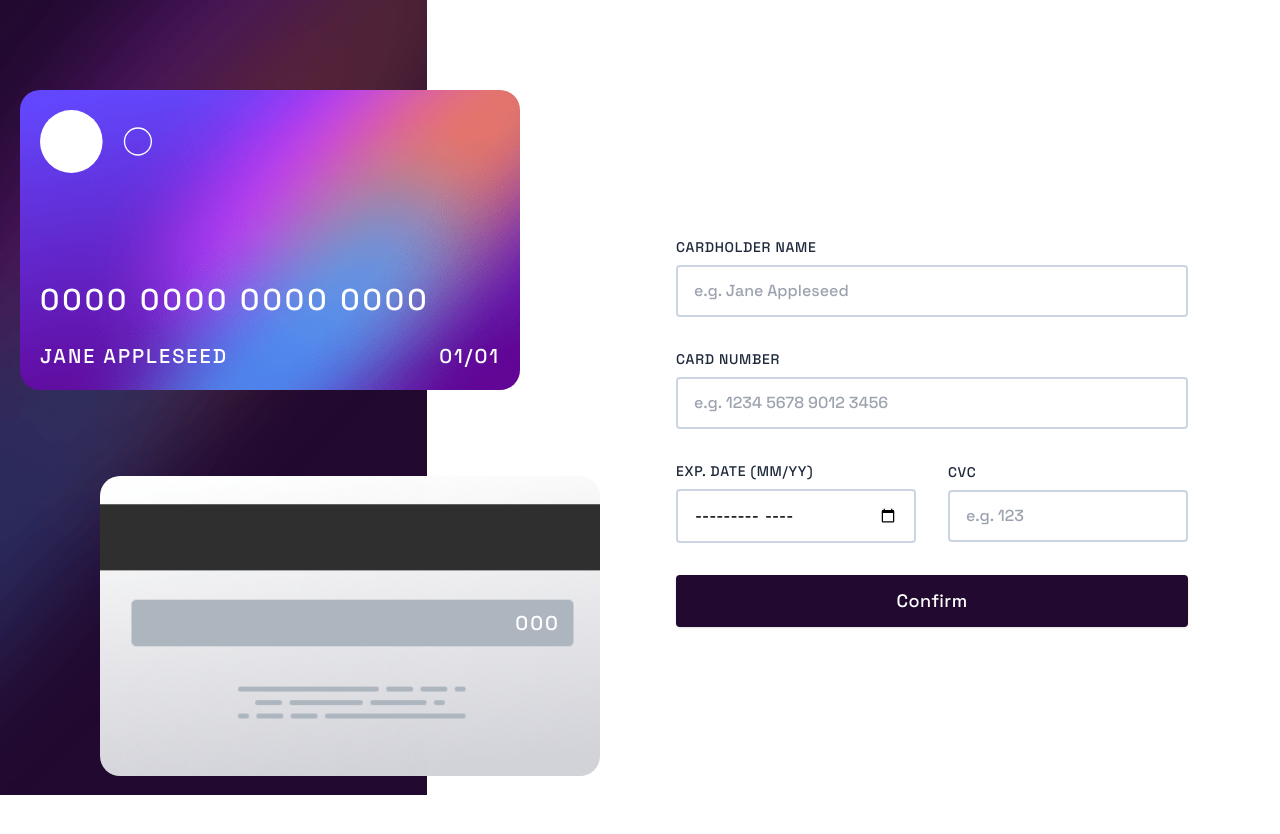
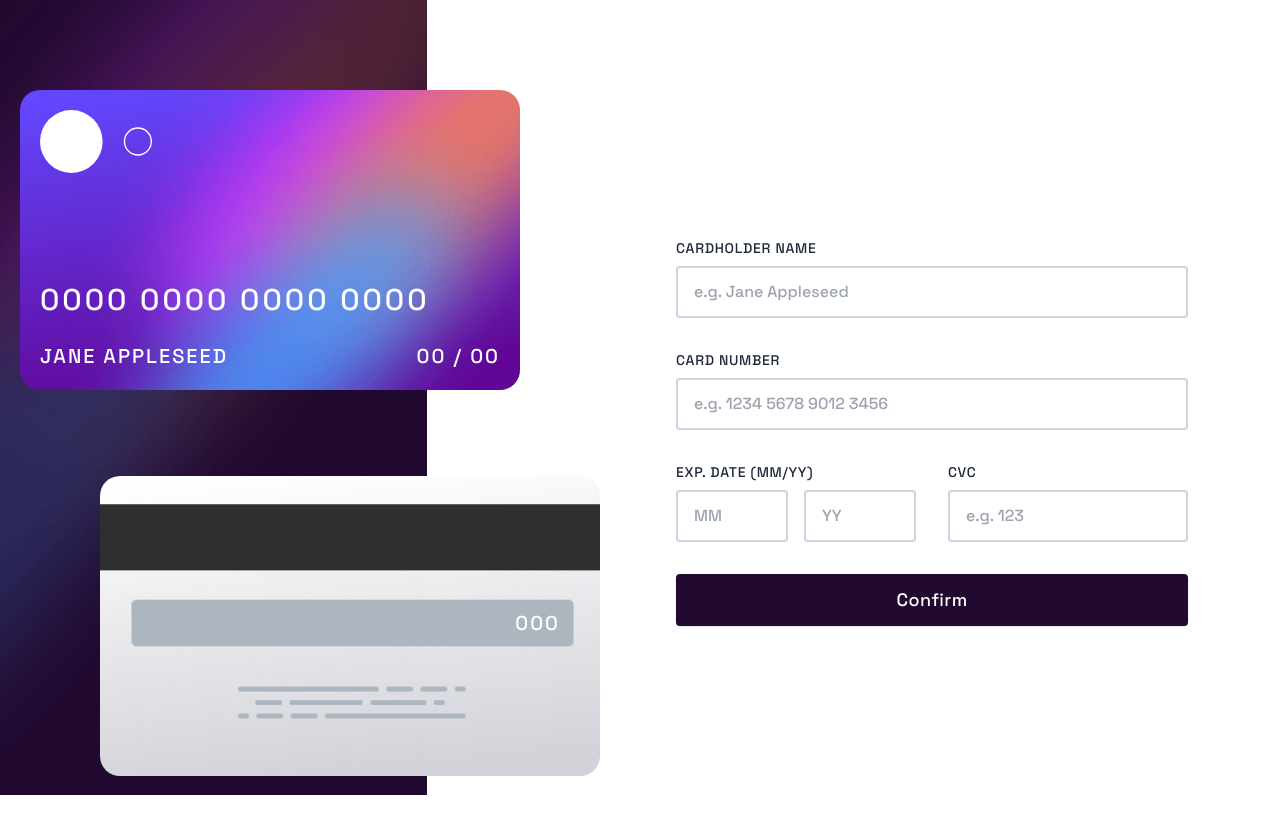
Before and after one commit to tamilvanansambasivam/Frontend-Mentor, a React (Vite) app in the folder interactive-card-details-form-main-vite/: page / in a window 1280 px wide. Shown: the top 834 px of the page. Built offline with nearby package versions, Linux system fonts and the light colour scheme.

Commit message:
Implementing credit card form with validation and confirmation

```diff
--- a/interactive-card-details-form-main-vite/src/App.jsx
+++ b/interactive-card-details-form-main-vite/src/App.jsx
@@ -3,14 +3,85 @@ import bgMobile from "../images/bg-main-mobile.png";
 import bgDesktop from "../images/bg-main-desktop.png";
 import logo from "../images/card-logo.svg";
 import tick from "../images/icon-complete.svg";
-import { format } from "date-fns";
+// import { format } from "date-fns";
 
 export default function App() {
   const [confirmed, setConfirmed] = useState(false);
   const [name, setName] = useState("");
+  const [nameError, setNameError] = useState("");
+
   const [cardNumber, setCardNumber] = useState("");
-  const [date, setDate] = useState("01/23");
+  const [cardNumberError, setCardNumberError] = useState("");
+
+  // const [date, setDate] = useState("01/23");
+
+  const [monthValue, setMonthValue] = useState("");
+  const [monthError, setMonthError] = useState("");
+
+  const [yearValue, setYearValue] = useState("");
+  const [yearError, setYearError] = useState("");
+
   const [cvc, setCvc] = useState("");
+  const [cvcError, setCvcError] = useState("");
+
+  // Helper function to check for valid card number format
+  const isCardNumberValid = (value) => {
+    const cardNumberPattern = /^\d{4} \d{4} \d{4} \d{4}$/;
+    return cardNumberPattern.test(value);
+  };
+
+  const handleNameChange = (value) => {
+    setName(value);
+    // Validate name (replace this with your actual validation logic)
+    setNameError(value.trim() ? "" : "Name is required");
+  };
+
+  const handleCardNumberChange = (value) => {
+    setCardNumber(value);
+    // Validate card number format
+    setCardNumberError(
+      isCardNumberValid(value) ? "" : "Invalid card number format"
+    );
+  };
+
+  const handleMonthChange = (value) => {
+    setMonthValue(value.slice(0, 2));
+    // Validate month (replace this with your actual validation logic)
+    setMonthError(value.trim() ? "" : "Month is required");
+  };
+
+  const handleYearChange = (value) => {
+    setYearValue(value.slice(0, 2));
+    // Validate year (replace this with your actual validation logic)
+    setYearError(value.trim() ? "" : "Year is required");
+  };
+
+  const handleCvcChange = (value) => {
+    setCvc(value.slice(0, 3));
+    // Validate CVC (replace this with your actual validation logic)
+    setCvcError(value.trim() ? "" : "CVC is required");
+  };
+
+  const handleSubmit = () => {
+    // Validate all fields before submission
+    handleNameChange(name);
+    handleCardNumberChange(cardNumber);
+    handleMonthChange(monthValue);
+    handleYearChange(yearValue);
+    handleCvcChange(cvc);
+
+    // Check if there are no errors
+    if (
+      !nameError &&
+      !cardNumberError &&
+      !monthError &&
+      !yearError &&
+      !cvcError
+    ) {
+      // Perform form submission logic
+      setConfirmed(true);
+    }
+  };
 
   return (
     <>
@@ -37,7 +108,8 @@ export default function App() {
                     {name ? name : "Jane Appleseed"}
                   </li>
                   <li className="text-white text-base lg:text-xl tracking-widest">
-                    {format(new Date(date), "MM/yy")}
+                    {monthValue ? monthValue : "00"} /{" "}
+                    {yearValue ? yearValue : "00"}
                   </li>
                 </ul>
               </div>
@@ -56,6 +128,7 @@ export default function App() {
                 <div>
                   <label htmlFor="cardholder_name">Cardholder Name</label>
                   <input
+                    className="hover:border-violet-500 hover:cursor-pointer"
                     type="text"
                     name="cardholder_name"
                     id="cardholder_name"
@@ -64,11 +137,13 @@ export default function App() {
                     value={name}
                     onChange={(e) => setName(e.target.value)}
                   />
+                  {nameError && <p className="text-red-500">{nameError}</p>}
                 </div>
 
                 <div>
                   <label htmlFor="card_number">Card Number</label>
                   <input
+                    className="hover:border-violet-500 hover:cursor-pointer"
                     type="text"
                     name="card_number"
                     id="card_number"
@@ -81,12 +156,15 @@ export default function App() {
                       .trim()}
                     onChange={(e) => setCardNumber(e.target.value)}
                   />
+                  {cardNumberError && (
+                    <p className="text-red-500">{cardNumberError}</p>
+                  )}
                 </div>
 
                 <article className="flex items-center justify-between gap-8">
                   <div className="flex-1">
                     <label htmlFor="expiry_date">Exp. Date (MM/YY)</label>
-                    <input
+                    {/* <input
                       type="month"
                       name="expiry_date"
                       id="expiry_date"
@@ -94,12 +172,53 @@ export default function App() {
                       required
                       value={date}
                       onChange={(e) => setDate(e.target.value)}
-                    />
+                    /> */}
+
+                    <div className="flex gap-4">
+                      <div>
+                        <input
+                          className="hover:border-violet-500 hover:cursor-pointer"
+                          type="number"
+                          name="month"
+                          id="month"
+                          placeholder="MM"
+                          maxLength={2}
+                          required
+                          value={monthValue}
+                          onChange={(e) =>
+                            setMonthValue(e.target.value.slice(0, 2))
+                          }
+                        />
+                        {monthError && (
+                          <p className="text-red-500">{monthError}</p>
+                        )}
+                      </div>
+
+                      <div>
+                        <input
+                          className="hover:border-violet-500 hover:cursor-pointer"
+                          type="number"
+                          name="year"
+                          id="year"
+                          placeholder="YY"
+                          maxLength={2}
+                          required
+                          value={yearValue}
+                          onChange={(e) =>
+                            setYearValue(e.target.value.slice(0, 2))
+                          }
+                        />
+                        {yearError && (
+                          <p className="text-red-500">{yearError}</p>
+                        )}
+                      </div>
+                    </div>
                   </div>
 
-                  <div className="flex-1">
+                  <div className="flex-1 ">
                     <label htmlFor="cvc">CVC</label>
                     <input
+                      className="hover:border-violet-500 hover:cursor-pointer"
                       type="number"
                       name="cvc"
                       id="cvc"
@@ -107,14 +226,17 @@ export default function App() {
                       maxLength={3}
                       required
                       value={cvc}
-                      onChange={(e) => setCvc(e.target.value)}
+                      onChange={(e) => setCvc(e.target.value.slice(0, 3))}
                     />
+                    {cvcError && <p className="text-red-500">{cvcError}</p>}
                   </div>
                 </article>
 
-                <button onClick={() => setConfirmed(true)} className="btn">
+                <button onClick={handleSubmit} className="btn">
                   Confirm
                 </button>
+
+                {/* Display error messages */}
               </form>
             )}
 
```
